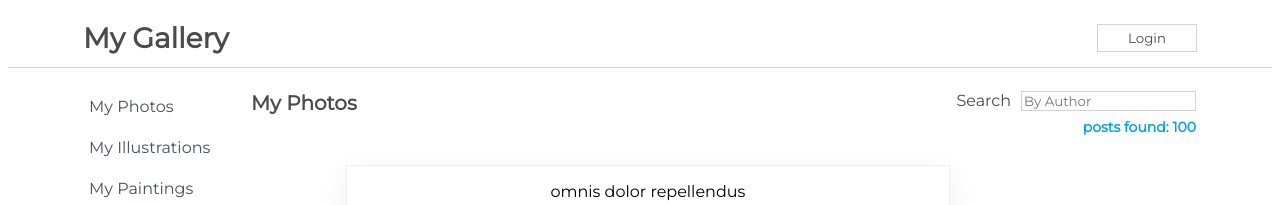
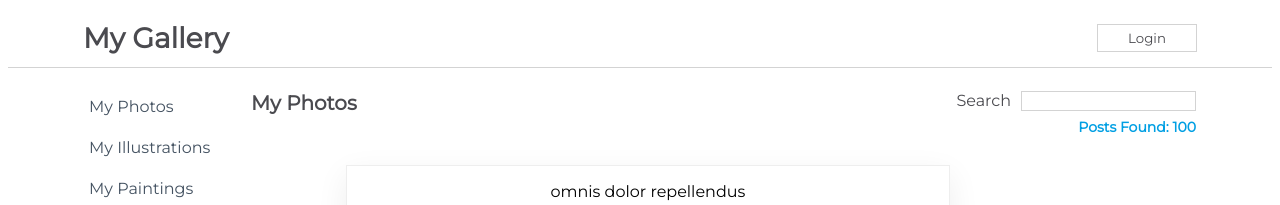
Before and after one commit to csilfverskiold/react-functional-components, a React (Create React App) app in the folder my-app/: page / in a window 1280 px wide. Shown: the top 205 px of the page. Built offline with nearby package versions, Linux system fonts and the light colour scheme.

Commit message:
Add component ContentHooks

```diff
--- a/my-app/src/App.js
+++ b/my-app/src/App.js
@@ -3,6 +3,7 @@
 import NavBarSimple from './components/NavBarSimple';
 import NavBarForm from './components/NavBarForm';
 import Content from './components/Content';
+import ContentHooks from './components/ContentHooks';
 
 function App() {
   return (
@@ -10,7 +11,8 @@
       <Sidebar />
       {/* <NavBarSimple /> */}
       <NavBarForm />
-      <Content />
+      {/* <Content /> */}
+      <ContentHooks />
     </div>
   );
 }
--- /dev/null
+++ b/my-app/src/components/ContentHooks.js
@@ -0,0 +1,54 @@
+import React, {useState, useEffect} from "react";
+import css from "./css/Content.module.css";
+import {savedPosts} from "../posts.json";
+import PostItem from "./PostItem";
+import Loader from "./Loader";
+
+function ContentHooks() {
+    const [isLoaded, setIsLoaded] = useState(false);
+    const [fetchedPosts, setFetchedPosts] = useState([]);
+
+    useEffect(()=>{
+        setTimeout(() => {
+            setIsLoaded(true);
+            setFetchedPosts(savedPosts);
+        }, 2000)
+    }, []);
+
+    const handleChange = (e) => {
+        const name = e.target.value.toLowerCase();
+        const filteredPosts = savedPosts.filter((post) => {
+          return post.name.toLowerCase().includes(name)
+        })
+        setFetchedPosts(filteredPosts)
+      }
+
+      return (
+        <div className={css.Content}>
+            <div className={css.TitleBar}>
+                <h1>My Photos</h1>
+                <form>
+                    <label htmlFor="searchinput">Search</label>
+                    <input
+                    type="search"
+                    id="searchinput"
+                    onChange={(e)=>{handleChange(e)}}
+                    />
+                    <h4>Posts Found: {fetchedPosts.length}</h4>
+                </form>
+
+            </div>
+            <div className={css.SearchResults}>
+                {
+                    isLoaded ?
+                    <PostItem savedPosts={fetchedPosts} />
+                    : <Loader />
+
+                }
+
+            </div>
+        </div>
+    )
+}
+
+export default ContentHooks
```
